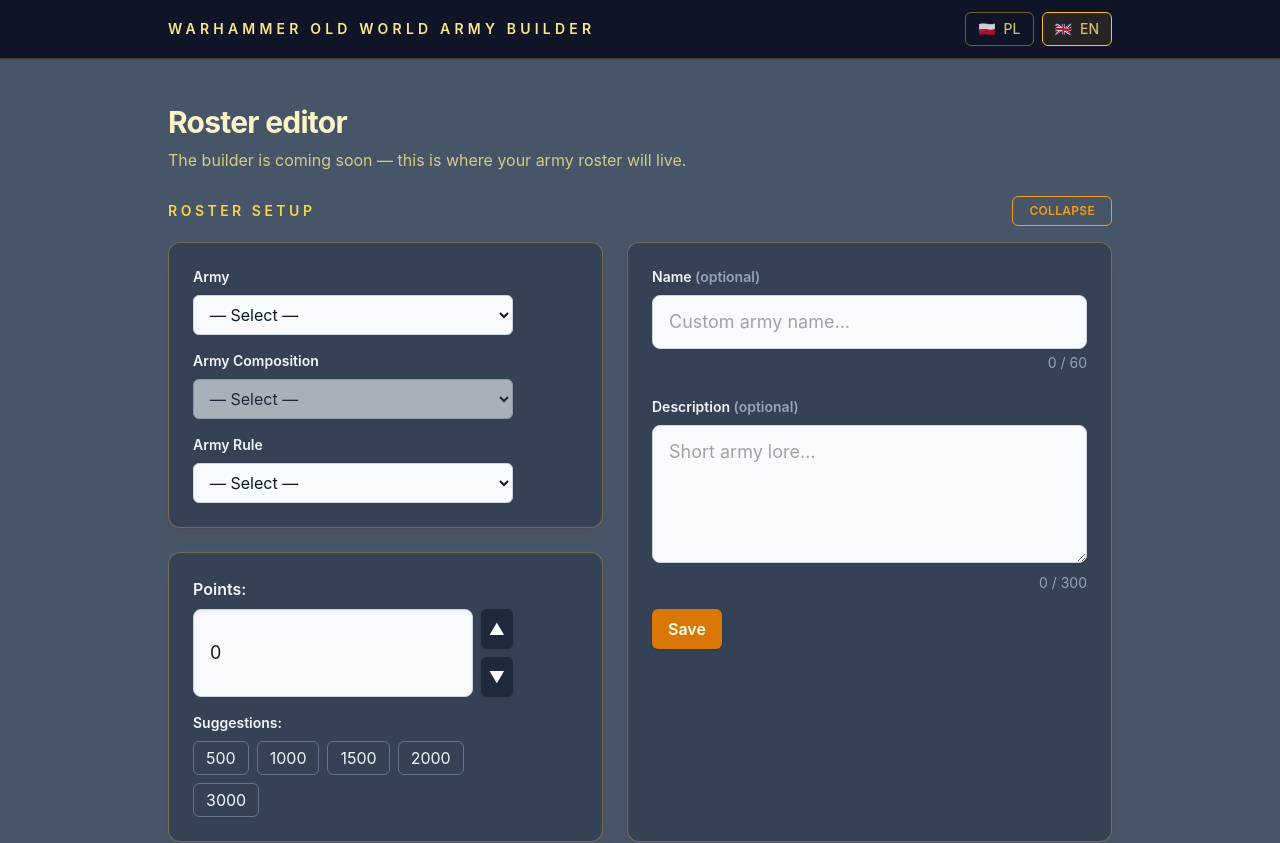
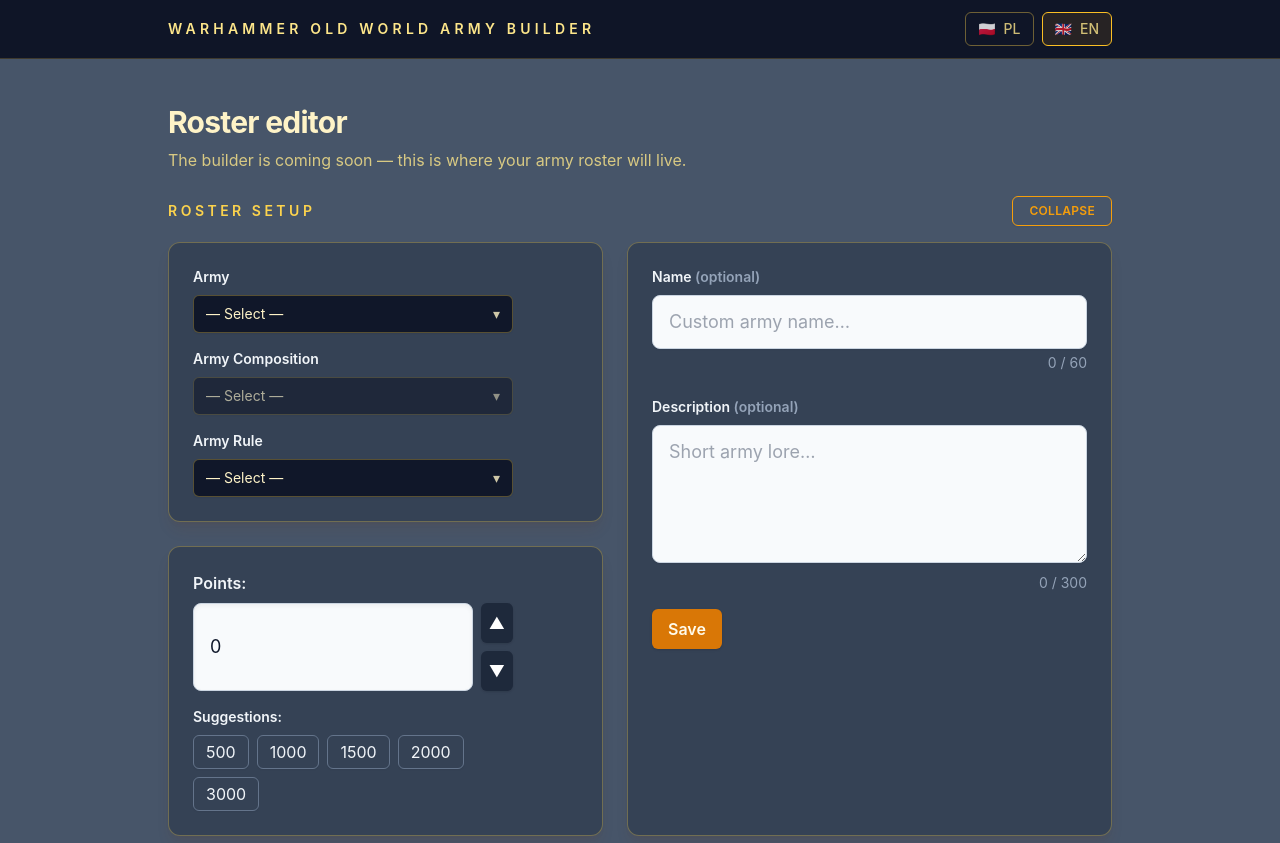
Before and after one commit to MikeSala/old-world-armybuilder, a Next.js app: page /en/roster-edit in a window 1280 px wide. Shown: the top 843 px of the page. Built offline with nearby package versions, Linux system fonts and the light colour scheme.

Commit message:
Feat: add radix select for cleaner code

```diff
--- a/components/ui/Select.tsx
+++ b/components/ui/Select.tsx
@@ -1,5 +1,9 @@
 "use client";
-import { ChangeEvent } from "react";
+
+import * as RtSelect from "@radix-ui/react-select";
+import { clsx } from "clsx";
+import * as React from "react";
+// IMPORTANT: use the low-level Radix Select primitives (not @radix-ui/themes)
 
 export type SelectOption = { id: string; label: string };
 
@@ -13,6 +17,8 @@
   className?: string;
 };
 
+const PLACEHOLDER_VALUE = "__radix_select_placeholder__";
+
 export default function Select({
   label,
   options,
@@ -22,30 +28,83 @@
   disabled,
   className,
 }: SelectProps) {
-  const handleChange = (e: ChangeEvent<HTMLSelectElement>) => {
-    onChange(e.target.value || null);
-  };
+  const selectId = React.useId();
+  const hasPlaceholder = Boolean(placeholder && placeholder.trim().length > 0);
+  const controlledValue = value ?? (hasPlaceholder ? PLACEHOLDER_VALUE : undefined);
 
-  const containerClassName = className ? `text-slate-100 ${className}` : "text-slate-100";
+  const handleValueChange = React.useCallback(
+    (nextValue: string) => {
+      if (nextValue === PLACEHOLDER_VALUE) {
+        onChange(null);
+      } else {
+        onChange(nextValue);
+      }
+    },
+    [onChange]
+  );
 
   return (
-    <div className={containerClassName}>
-      {label ? (
-        <label className="mb-2 block text-sm font-semibold text-slate-100">{label}</label>
-      ) : null}
-      <select
-        className="w-full rounded-md border border-slate-300 bg-slate-50 px-3 py-2 text-slate-900 outline-none focus:border-sky-400 focus:ring-2 focus:ring-sky-300 disabled:opacity-60"
-        value={value ?? ""}
-        onChange={handleChange}
-        disabled={disabled}
-      >
-        <option value="">{placeholder ?? ""}</option>
-        {options.map((o) => (
-          <option key={o.id} value={o.id}>
-            {o.label}
-          </option>
-        ))}
-      </select>
-    </div>
+    <RtSelect.Root value={controlledValue} onValueChange={handleValueChange} disabled={disabled}>
+      <div className={clsx("text-slate-100", className)}>
+        {label ? (
+          <label htmlFor={selectId} className="mb-2 block text-sm font-semibold text-slate-100">
+            {label}
+          </label>
+        ) : null}
+
+        <RtSelect.Trigger
+          id={selectId}
+          className={clsx(
+            "flex w-full items-center justify-between rounded-md border border-amber-300/30 bg-slate-950/70 px-3 py-2 text-sm text-amber-100 shadow-sm transition",
+            "focus:outline-none focus-visible:ring-2 focus-visible:ring-amber-400 focus-visible:ring-offset-2 focus-visible:ring-offset-slate-950",
+            "data-[state=open]:border-amber-400 data-[state=open]:bg-slate-950/80",
+            "disabled:cursor-not-allowed disabled:opacity-60"
+          )}
+          aria-label={label}
+        >
+          {/* Radix react-select expects Value inside Trigger (not a placeholder prop) */}
+          <RtSelect.Value placeholder={placeholder} />
+          <RtSelect.Icon className="ml-2 opacity-80">▾</RtSelect.Icon>
+        </RtSelect.Trigger>
+      </div>
+
+      {/* Portal + popper-positioned content fixes overlay/background issues */}
+      <RtSelect.Portal>
+        <RtSelect.Content
+          position="popper"
+          sideOffset={6}
+          className="min-w-[var(--radix-select-trigger-width)] rounded-md border border-amber-300/30 bg-slate-900/95 text-amber-100 shadow-lg shadow-amber-900/30 backdrop-blur supports-[backdrop-filter]:bg-slate-900/80"
+        >
+          <RtSelect.ScrollUpButton className="flex items-center justify-center p-1 text-xs opacity-70 hover:opacity-100">
+            ▲
+          </RtSelect.ScrollUpButton>
+
+          <RtSelect.Viewport className="p-1 max-h-60 overflow-auto">
+            {hasPlaceholder ? (
+              <RtSelect.Item
+                value={PLACEHOLDER_VALUE}
+                className="cursor-default select-none rounded px-3 py-2 text-sm outline-none data-[highlighted]:bg-amber-400/20 data-[state=checked]:font-semibold"
+              >
+                <RtSelect.ItemText>{placeholder}</RtSelect.ItemText>
+              </RtSelect.Item>
+            ) : null}
+
+            {options.map((option) => (
+              <RtSelect.Item
+                key={option.id}
+                value={option.id}
+                className="cursor-default select-none rounded px-3 py-2 text-sm outline-none data-[highlighted]:bg-amber-400/20 data-[state=checked]:font-semibold"
+              >
+                <RtSelect.ItemText>{option.label}</RtSelect.ItemText>
+              </RtSelect.Item>
+            ))}
+          </RtSelect.Viewport>
+
+          <RtSelect.ScrollDownButton className="flex items-center justify-center p-1 text-xs opacity-70 hover:opacity-100">
+            ▼
+          </RtSelect.ScrollDownButton>
+        </RtSelect.Content>
+      </RtSelect.Portal>
+    </RtSelect.Root>
   );
 }
```
